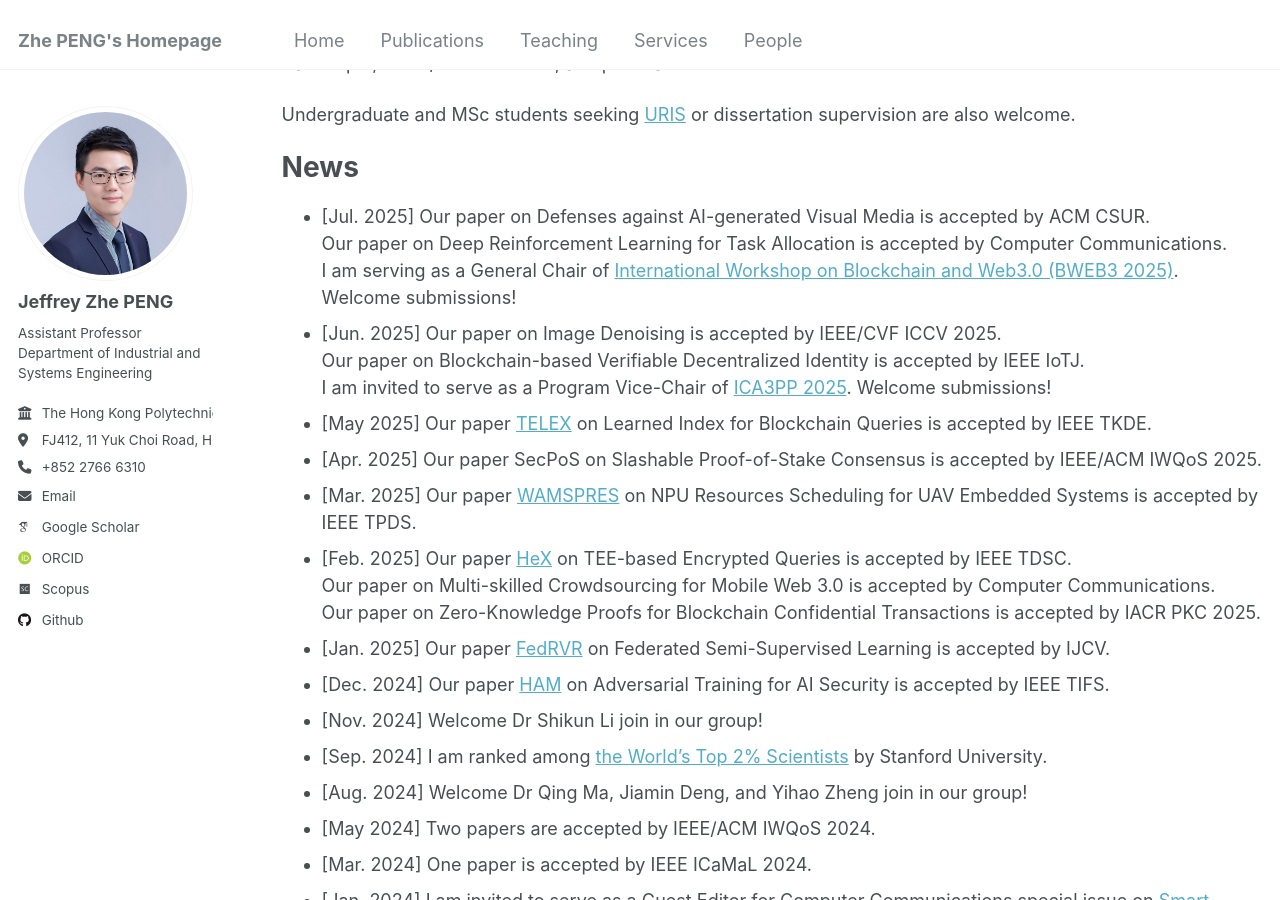
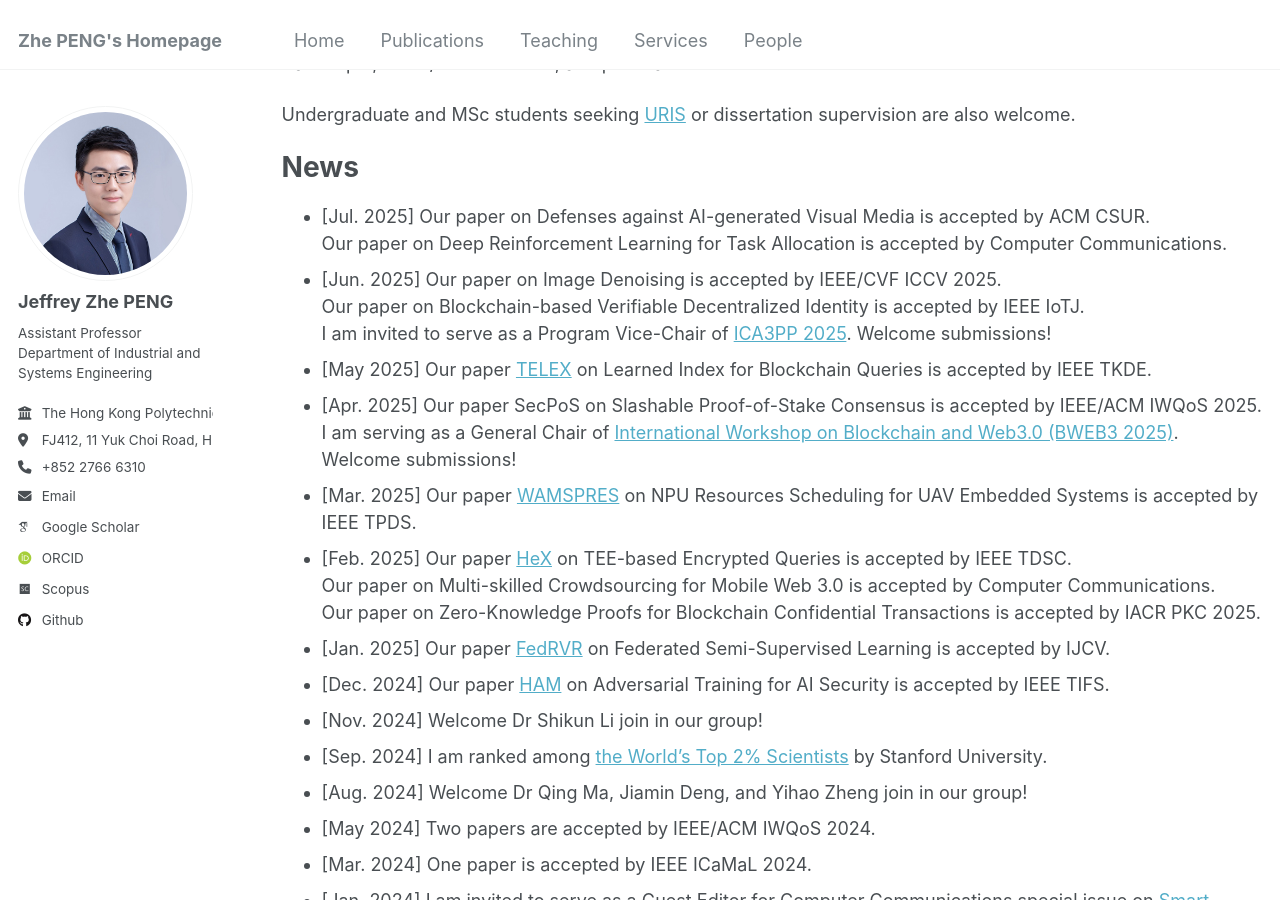
Before and after one commit to PENG-Zhe/peng-zhe.github.io, a Jekyll site: the page built from _pages/about.md, in a window 1280 px wide and 900 px high, scrolled down 706 px. Built offline with Jekyll 4.4.1, drawn with Linux system fonts in a browser that asks for light colours; some web fonts are replaced.

```diff
--- a/_pages/about.md
+++ b/_pages/about.md
@@ -26,13 +26,13 @@ Undergraduate and MSc students seeking [URIS](https://www.polyu.edu.hk/gs/ug-res
 
 # News
 - [Jul. 2025] Our paper on Defenses against AI-generated Visual Media is accepted by ACM CSUR. <br>
-Our paper on Deep Reinforcement Learning for Task Allocation is accepted by Computer Communications. <br>
-I am serving as a General Chair of <a href="https://bcra-conf.github.io/2025/calls/call-for-BWEB3/" target="_blank">International Workshop on Blockchain and Web3.0 (BWEB3 2025)</a>. Welcome submissions!
+Our paper on Deep Reinforcement Learning for Task Allocation is accepted by Computer Communications.
 - [Jun. 2025] Our paper on Image Denoising is accepted by IEEE/CVF ICCV 2025. <br>
 Our paper on Blockchain-based Verifiable Decentralized Identity is accepted by IEEE IoTJ. <br>
 I am invited to serve as a Program Vice-Chair of <a href="https://ieee-cybermatics.org/2025/ica3pp/index.html" target="_blank">ICA3PP 2025</a>. Welcome submissions!
 - [May 2025] Our paper <a href="https://ieeexplore.ieee.org/document/10979200" target="_blank">TELEX</a> on Learned Index for Blockchain Queries is accepted by IEEE TKDE.
-- [Apr. 2025] Our paper SecPoS on Slashable Proof-of-Stake Consensus is accepted by IEEE/ACM IWQoS 2025.
+- [Apr. 2025] Our paper SecPoS on Slashable Proof-of-Stake Consensus is accepted by IEEE/ACM IWQoS 2025. <br>
+I am serving as a General Chair of <a href="https://bcra-conf.github.io/2025/calls/call-for-BWEB3/" target="_blank">International Workshop on Blockchain and Web3.0 (BWEB3 2025)</a>. Welcome submissions!
 - [Mar. 2025] Our paper <a href="https://ieeexplore.ieee.org/document/10942549" target="_blank">WAMSPRES</a> on NPU Resources Scheduling for UAV Embedded Systems is accepted by IEEE TPDS.
 - [Feb. 2025] Our paper <a href="https://ieeexplore.ieee.org/document/10882945" target="_blank">HeX</a> on TEE-based Encrypted Queries is accepted by IEEE TDSC. <br>
 Our paper on Multi-skilled Crowdsourcing for Mobile Web 3.0 is accepted by Computer Communications. <br>
```
